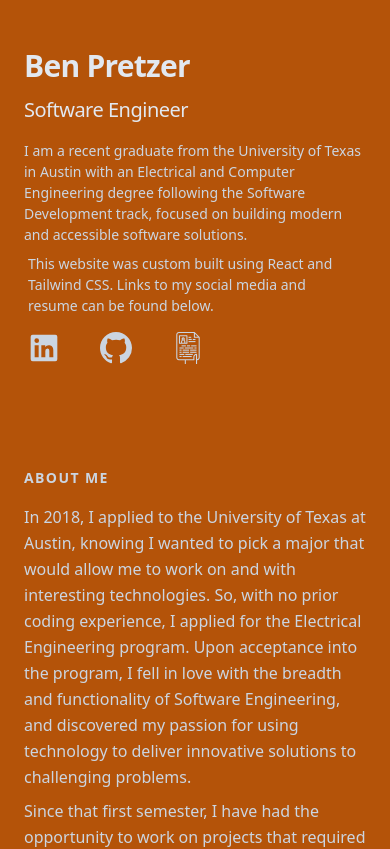
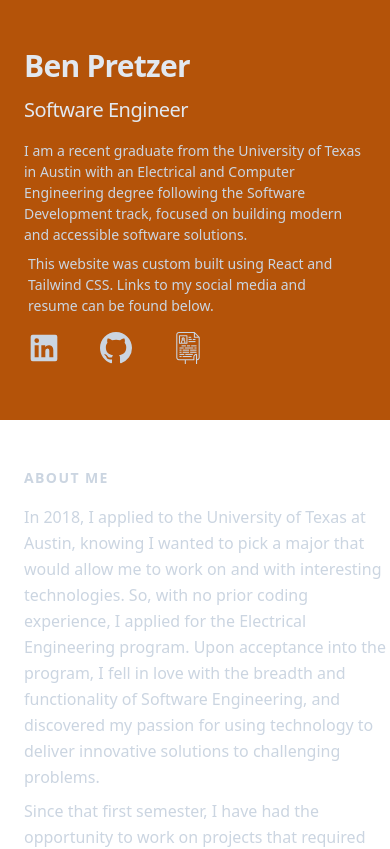
Before and after one commit to ben-pretzer/Personal-website, a React app: page / in a window 390 px wide. Shown: the top 849 px of the page. Built offline with nearby package versions, Linux system fonts and the light colour scheme.

Commit message:
Fixing viewport on mobile!

```diff
--- a/src/App.js
+++ b/src/App.js
@@ -7,7 +7,7 @@ import yale2 from '../documents/yale_50.png'
 
 const App = () => {
   return (
-    <body className='bg-amber-700 leading-relaxed text-slate-300 min-h-screen absolute'>
+    <body className='bg-amber-700 leading-relaxed text-slate-300'>
     <div className="mx-auto max-w-screen-xl px-6 py-12 font-poppins md:px-12 md:py-20 lg:px-24 lg:py-0">
       <div className='lg:flex lg:justify-between lg:gap-4'>
       <header className='lg:sticky lg:top-0 lg:flex lg:max-h-screen lg:w-1/2 lg:flex-col lg:justify-between lg:py-20'>
@@ -169,7 +169,7 @@ const App = () => {
       </ul>
 	</div>
       </header>
-	  <main className='pt-24 lg:w-1/2 lg:py-20'>
+	  <main className='pt-24 lg:w-1/2 lg:py-20 sm:min-h-screen absolute'>
 		<section className='mb-16 scroll-mt-16 md:mb-24 lg:mb-36 lg:scroll-mt-24'>
 			<div>
 			<h2 className='text-sm font-bold uppercase tracking-widest text-slate-300'> About me </h2>
```
